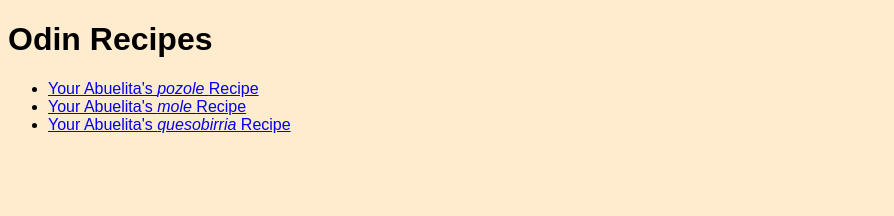
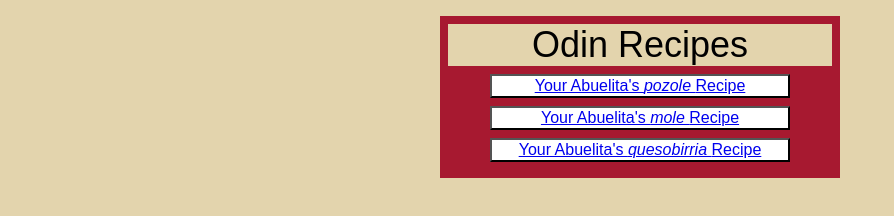
Before and after one commit to yoyi3k/odin-recipes, a plain HTML site: page index.html in a window 1280 px wide. Shown: the whole page, without its empty margins (0-894 px from the left). Drawn offline with Linux system fonts and the light colour scheme.

Commit message:
Change the style of each page
The changes added a card to each page by modifying the style.css
file. Each page also received an updated look and size for fonts
and color scheme changes.

```diff
--- a/index.html
+++ b/index.html
@@ -6,11 +6,18 @@
     <link rel="stylesheet" href="style.css">
 </head>
 <body>
-    <h1>Odin Recipes</h1>
-    <ul>
-        <li><a href="./recipes/pozole.html">Your Abuelita's <em>pozole </em>Recipe</a></li>
-        <li><a href="./recipes/mole.html">Your Abuelita's <em>mole </em>Recipe</a></li>
-        <li><a href="./recipes/quesobirria.html">Your Abuelita's <em>quesobirria </em>Recipe</a></li>
+    <div class="card">
+        <div class="header1">Odin Recipes</div>
+            <div class="list_item"><button><a href="./recipes/pozole.html">Your Abuelita's <em>pozole </em>Recipe</a></button>
+            </div>
+
+            <div class="list_item"><button><a href="./recipes/mole.html">Your Abuelita's <em>mole </em>Recipe</a></button>
+            </div>
+
+            <div class="list_item"><button><a href="./recipes/quesobirria.html">Your Abuelita's <em>quesobirria </em>Recipe</a></button>
+            </div>
+    </div>
+
     </ul>
 </body>
 </html>
--- a/style.css
+++ b/style.css
@@ -1,25 +1,40 @@
 * {
-    background-color: blanchedalmond;
+    box-sizing: border-box;
+}
+
+body {
     font-family:Arial, Helvetica, sans-serif;
+    background-color: #E3D4AD;
+}
+
+.card{
+    width: 400px;
+
+    background-color: #A71930;
+    margin: 16px auto;
+    padding: 8px;
 }
 
 .header1 {
-    color: antiquewhite;
-    background-color: black;
+    color: black;
+    background-color: #E3D4AD;
     font-size: 36px;
+    margin: auto;
+    text-align: center
 }
 
 .header3 {
-    color: blanchedalmond;
+    margin: auto;
+    color: #E3D4AD;
     background-color: black;
+    padding: 8px;
+    text-align: center;
 }
 
 p {
     font-size: 18px;
-}
-
-.class {
-    font-size: 14px;
+    background-color: #E3D4AD;
+    padding: 8px;
 }
 
 .center {
@@ -28,3 +43,18 @@ p {
     margin-right: auto;
     list-style-position: inside;
 }
+
+button{
+    margin: 8px auto;
+    background-color: rgb(255, 255, 255);
+    font-size: 16px;
+    width: 300px;
+    display:block;
+
+}
+
+img {
+    display: block;
+    margin: 8px auto;
+    border: solid 5px #E3D4AD;
+}
```
Also changed, not shown: recipes/mole.html (+3 -0 lines), recipes/pozole.html (+3 -0 lines), recipes/quesobirria.html (+3 -0 lines).
